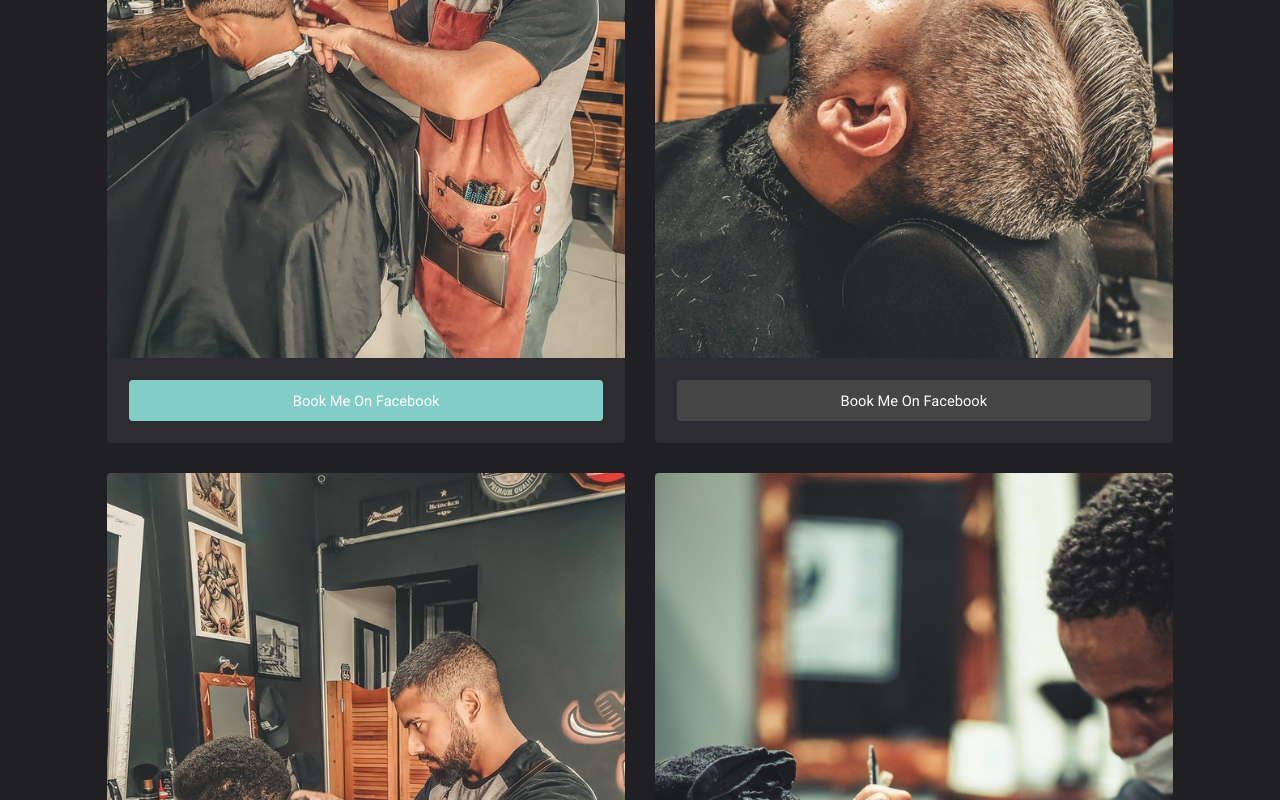
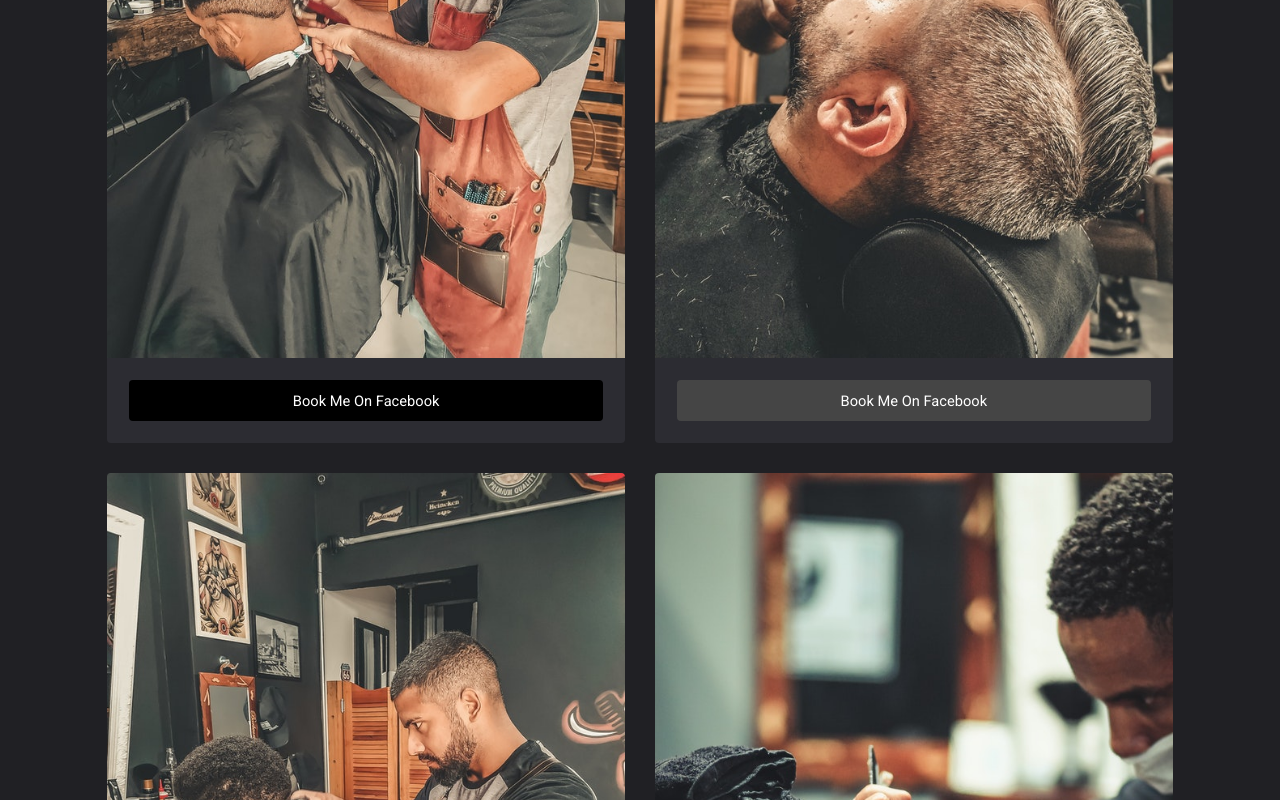
Before and after one commit to DCasely/barber-alexander-tapia, a plain HTML site: page index.html in a window 1280 px wide. In both pictures the pointer is over the link 366 px from the left and 1352 px from the top of the page. Shown: the part 952-1752 px from the top of the page. Drawn offline with Linux system fonts and the light colour scheme.

Commit message:
updated hover styling on buttons

```diff
--- a/assets/css/main.css
+++ b/assets/css/main.css
@@ -1063,7 +1063,7 @@ input[type='reset']:hover,
 input[type='button']:hover,
 button:hover,
 .button:hover {
-  background-color: #82cec6;
+  background-color: #000;
 }
 
 input[type='submit']:active,
```
